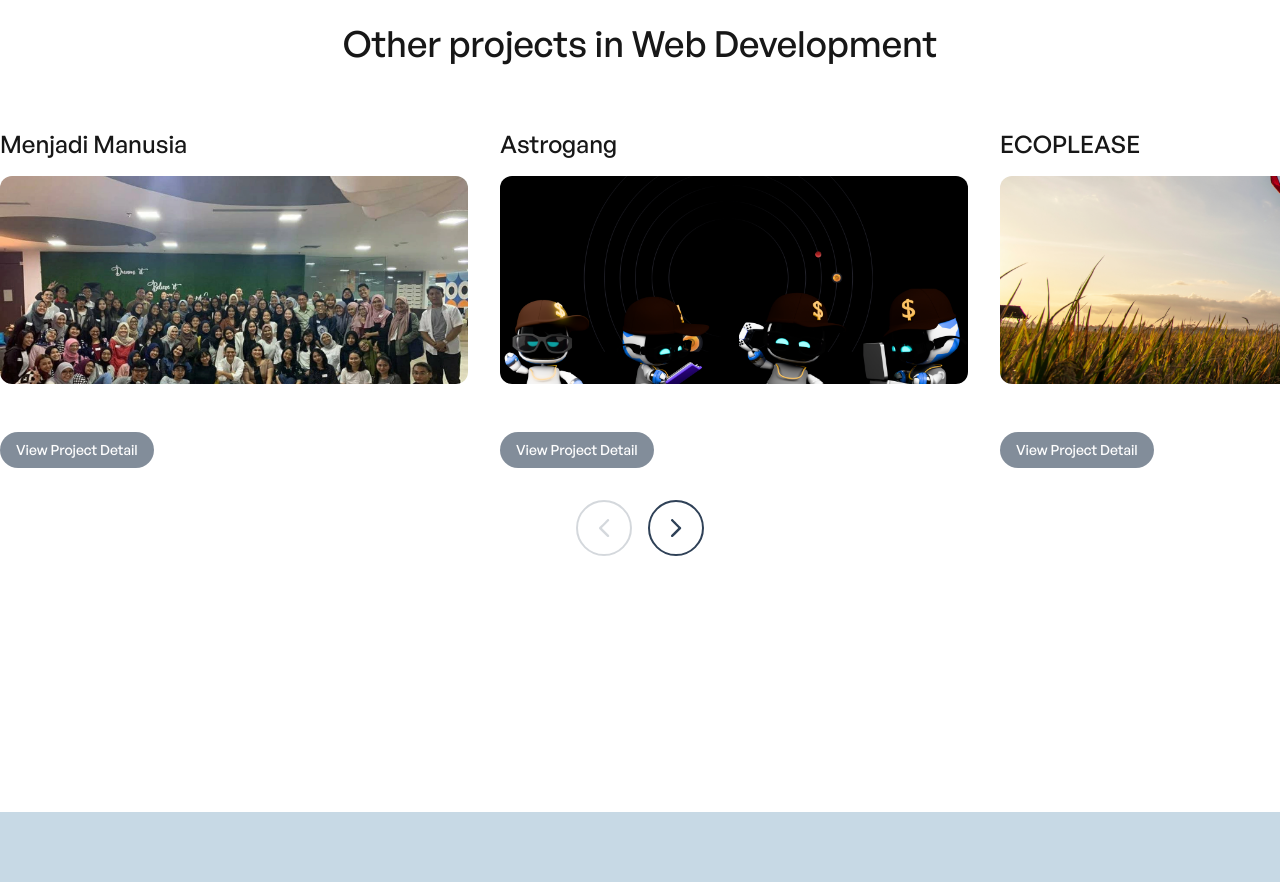
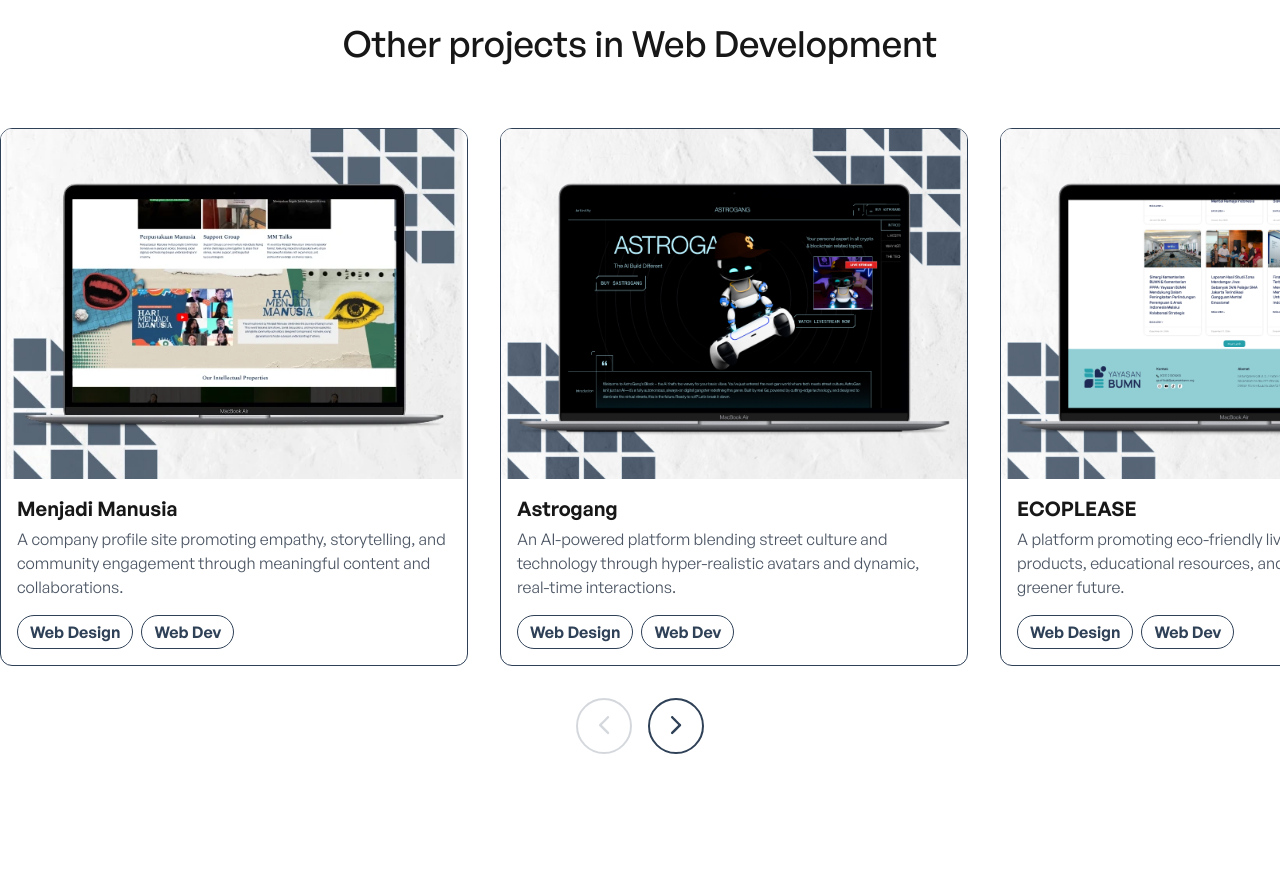
Before and after one commit to fragern/newtn-website, a Next.js app: page /portfolio/web-development/1 in a window 1280 px wide. Shown: the part 2120-3002 px from the top of the page. Built offline with nearby package versions, Linux system fonts and the light colour scheme; no server answers.

Commit message:
[style] new portfolio card

```diff
--- a/src/app/_components/portfolio-detail/PortfolioCard.tsx
+++ b/src/app/_components/portfolio-detail/PortfolioCard.tsx
@@ -8,31 +8,35 @@
 
 const PortfolioCard: React.FC<PortfolioCardProps> = ({ portfolio }) => {
   return (
-    <div className="flex flex-col gap-8">
-      <div className="flex flex-col gap-4">
-        <div>
-          <h2 className="line-clamp-1 text-xl font-medium sm:text-2xl">
-            {portfolio.title}
-          </h2>
-        </div>
-
-        <div className="relative h-36 w-full sm:h-40 md:h-44 lg:h-48 xl:h-52">
-          <Image
-            src={portfolio.coverImage}
-            alt={`${portfolio.title}'s image`}
-            fill
-            className="h-full w-full rounded-xl object-cover"
-          />
+    <Link
+      href={`/portfolio/${portfolio.category.slug}/${portfolio.id}`}
+      className="flex flex-col overflow-hidden rounded-xl border border-primary bg-white transition-all hover:shadow-xl"
+    >
+      <div className="relative aspect-[4/3] w-full bg-gray-200">
+        <Image
+          src={portfolio.showcaseImage2}
+          alt={`${portfolio.title}'s image`}
+          fill
+          sizes="(max-width: 768px) 100vw, 50vw"
+          className="object-cover"
+          priority
+        />
+      </div>
+      <div className="p-4">
+        <h1 className="text-xl font-semibold">{portfolio.title}</h1>
+        <p className="mt-1 text-gray-600">{portfolio.short_description}</p>
+        <div className="mt-4 flex flex-wrap gap-2">
+          {portfolio.tags.map((tag, index) => (
+            <span
+              key={index}
+              className="rounded-full border border-primary bg-white px-3 py-1 font-semibold text-primary"
+            >
+              {tag}
+            </span>
+          ))}
         </div>
       </div>
-
-      <Link
-        href={`/portfolio/${portfolio.category.slug}/${portfolio.id}`}
-        className="mt-2 w-fit rounded-full bg-primary-60 px-4 py-2 text-sm font-medium text-white sm:mt-2.5 md:mt-3 lg:mt-3.5 xl:mt-4"
-      >
-        View Project Detail
-      </Link>
-    </div>
+    </Link>
   );
 };
 
```
